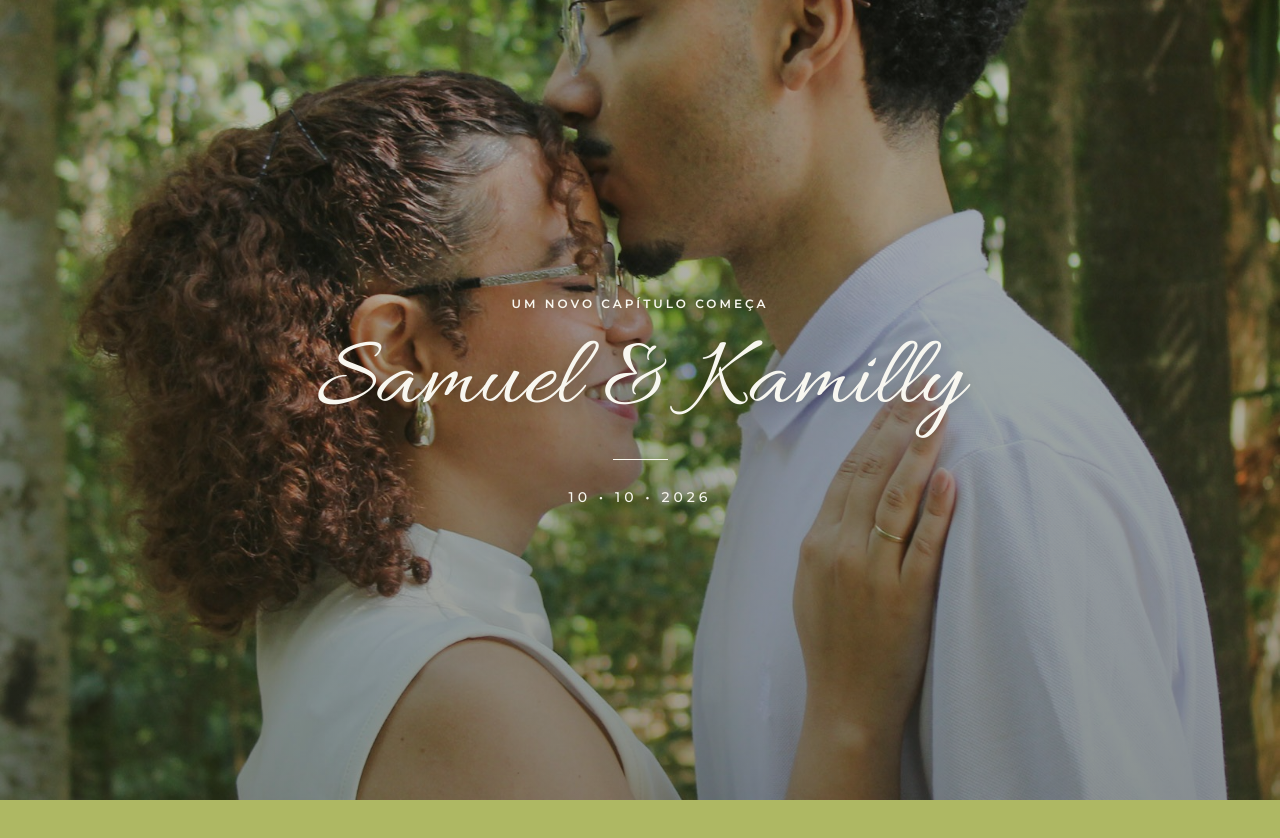
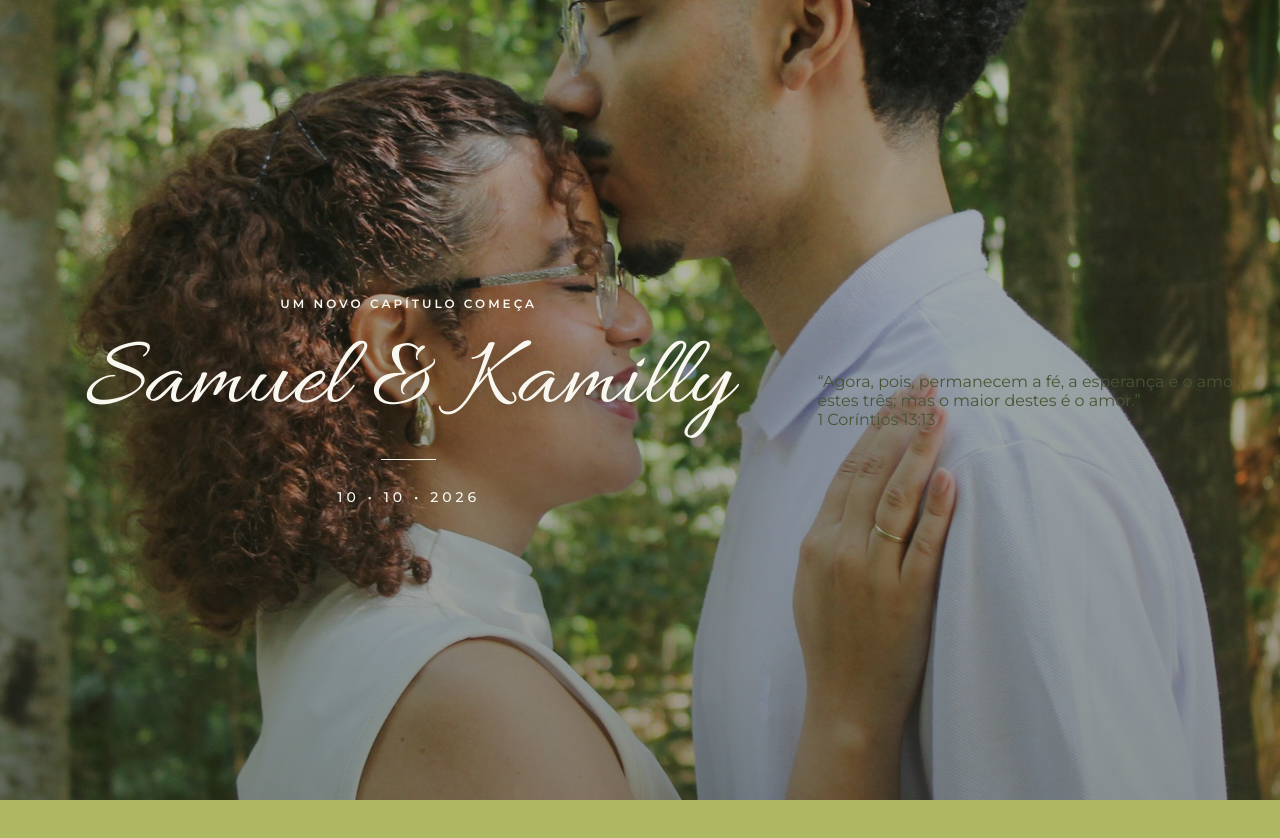
Before and after one commit to eosamuelx/convite-casamento, a plain HTML site: page index.html in a window 1280 px wide. Shown: the top 838 px of the page. Drawn offline with nearby package versions, Linux system fonts and the light colour scheme.

Commit message:
Update index.html

```diff
--- a/index.html
+++ b/index.html
@@ -79,6 +79,23 @@
         <p class="hero-data animar atraso-3">
             10 • 10 • 2026
         </p>
+
+    </div>
+
+
+    <!-- VERSÍCULO DA CAPA -->
+
+    <div class="hero-versiculo animar atraso-3">
+
+        <p>
+            “Agora, pois, permanecem a fé,
+            a esperança e o amor, estes três;
+            mas o maior destes é o amor.”
+        </p>
+
+        <span>
+            1 Coríntios 13:13
+        </span>
 
     </div>
 
```
Lines whose indentation alone changed are shown as unchanged.
